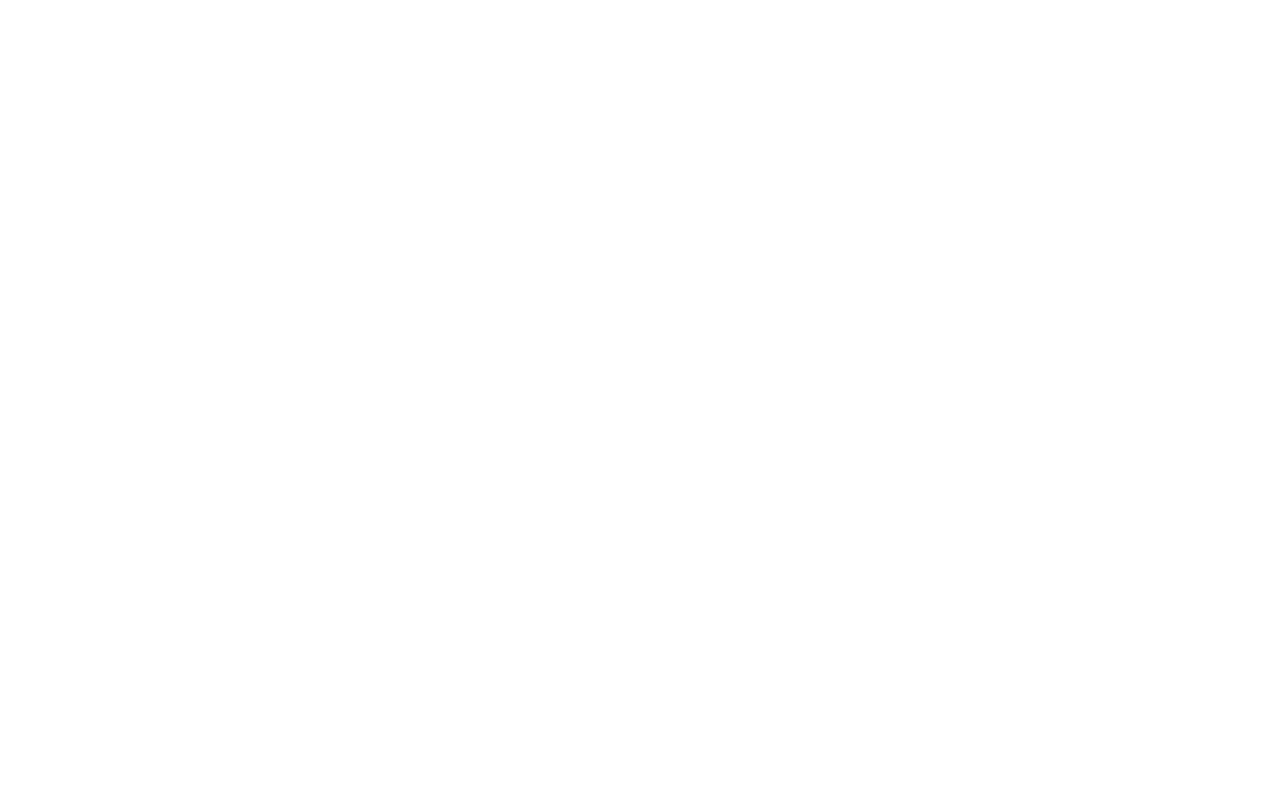
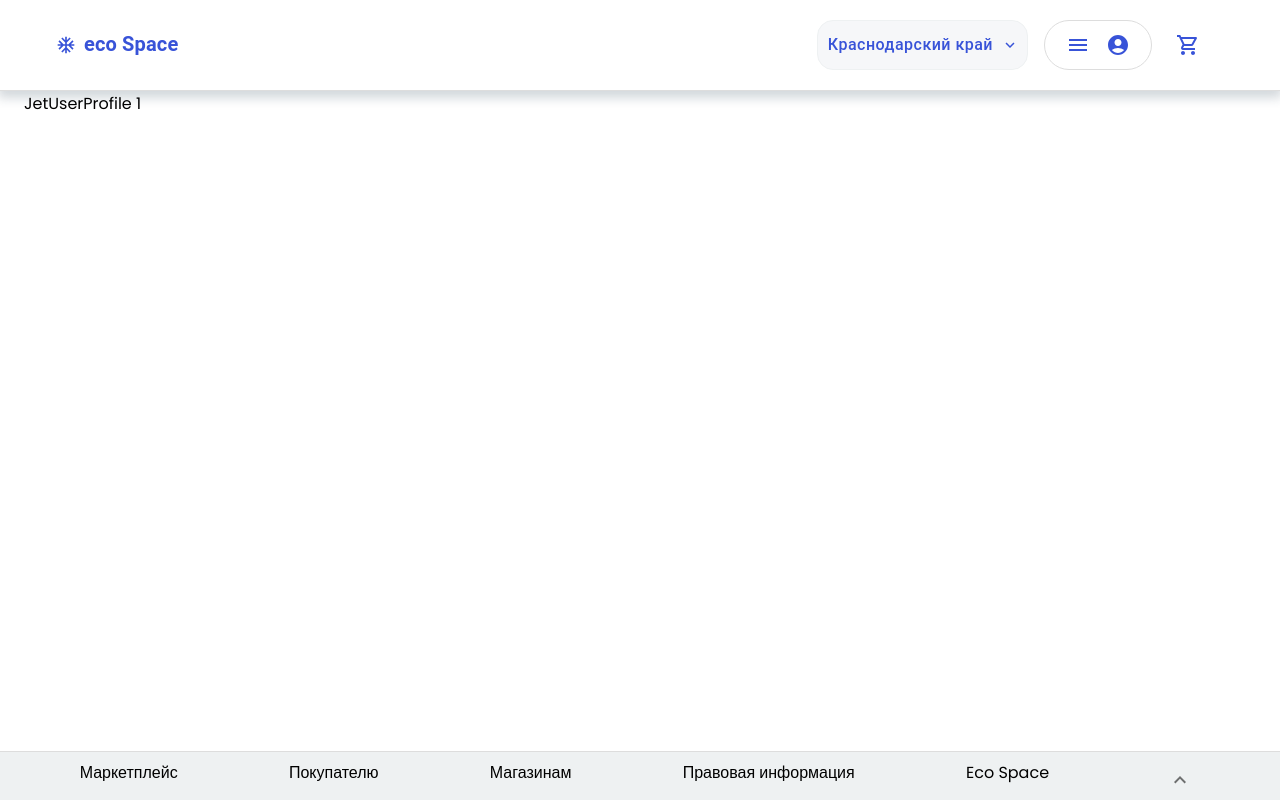
Before and after one commit to AndreyKharchenko/jet-the-dragon, a React (Create React App) app: page /profile/1/1 in a window 1280 px wide. Before the commit this address had no page. Built offline with nearby package versions, Linux system fonts and the light colour scheme.

Commit message:
#15 Add files for Profile page

```diff
--- a/src/App.tsx
+++ b/src/App.tsx
@@ -4,8 +4,10 @@ import LoginPage from './pages/LoginPage';
 import CartPage from './pages/CartPage';
 import ProductPage from './pages/ProductPage';
 import SupplierPage from './pages/SupplierPage';
+import ProfilePage from './pages/ProfilePage';
 import { Routes, Route } from 'react-router-dom';
 import './App.css';
+
 
 
 function App() {
@@ -18,6 +20,7 @@ function App() {
         <Route path="/cart" element={<CartPage />} />
         <Route path="product/:id" element={<ProductPage />} />
         <Route path="supplier/:id" element={<SupplierPage />} />
+        <Route path="profile/:type/:id" element={<ProfilePage />} />
       </Routes>
     </div>
   );
--- a/src/components/Login/JetSupplierLogin.tsx
+++ b/src/components/Login/JetSupplierLogin.tsx
@@ -8,12 +8,14 @@ import JetDatePicker from '../common/form-components/JetDatePicker';
 import style from './JetLogin.module.css';
 import { flexBetweenCenter, dFlexCol } from '../../themes/commonStyles';
 import { IProviderForm } from '../../models/login';
+import { useNavigate } from 'react-router-dom';
 
 
 const steps = ['Информация о физическом лице','Сведения об ИП', 'Декларация соответствия ТР ТС','Сведения о санитарной книге', 'Почти готово!'];
 
 const JetSupplierLogin: React.FC<{}> = () => {
   const [activeStep, setActiveStep] = useState<number>(0);
+  const navigate = useNavigate();
 
   const methods = useForm<IProviderForm>();
 
@@ -39,6 +41,8 @@ const JetSupplierLogin: React.FC<{}> = () => {
 
   const handleCompleteReg = (data: IProviderForm) => {
     console.log('complete registration', data);
+    navigate(`/profile/supplier/1`);
+
 
   };
   return (
--- a/src/components/Login/JetUserLogin.tsx
+++ b/src/components/Login/JetUserLogin.tsx
@@ -5,6 +5,7 @@ import { CountryType, IUserForm } from '../../models/login';
 import { FormProvider, SubmitHandler, useForm } from 'react-hook-form';
 import { JetInput } from '../common/form-components/JetInput';
 import { JetCheckbox } from '../common/form-components/JetCheckbox';
+import { useNavigate } from 'react-router-dom';
 
 // Sign-in or sign-up
 type actionType = {
@@ -20,10 +21,13 @@ const JetUserLogin: React.FC<{}> = (props) => {
     text: 'Войти'
   });
 
+  const navigate = useNavigate();
+
   const methods = useForm<IUserForm>();
 
   const onSubmit: SubmitHandler<IUserForm> = (data: IUserForm) => {
       console.log('data:', data);
+      navigate(`/profile/user/1`);
   }
 
   const countries: readonly CountryType[] = [
--- /dev/null
+++ b/src/components/Profile/JetSupplierProfile.tsx
@@ -0,0 +1,14 @@
+import React from 'react'
+
+interface ISupplierProfileProps {
+  id: number | string | null
+}
+
+
+const JetSupplierProfile: React.FC<ISupplierProfileProps> = ({id}) => {
+  return (
+    <div>JetSupplierProfile</div>
+  )
+}
+
+export default JetSupplierProfile;
--- /dev/null
+++ b/src/components/Profile/JetUserProfile.tsx
@@ -0,0 +1,13 @@
+import React, { useEffect } from 'react'
+
+interface IUserProfileProps {
+    id: number | string | null
+}
+
+const JetUserProfile: React.FC<IUserProfileProps> = ({id}) => {
+    return (
+        <div>JetUserProfile {id}</div>
+    )
+}
+
+export default JetUserProfile
--- /dev/null
+++ b/src/pages/ProfilePage.tsx
@@ -0,0 +1,49 @@
+import { Box, Container } from '@mui/material'
+import React from 'react'
+import { useParams } from 'react-router-dom'
+import JetFooter from '../components/Footer/JetFooter'
+import JetHeader from '../components/Header/JetHeader'
+import JetUserProfile from '../components/Profile/JetUserProfile'
+import JetSupplierProfile from '../components/Profile/JetSupplierProfile'
+
+const PROFILE_TYPES = {
+  SUPPLIER: 'SUPPLIER'
+}
+
+const ProfilePage = () => {
+
+  const {id, type} = useParams();
+  console.log('ID', id);
+  console.log('TYPE', type);
+  return (
+    <Box sx={{display: 'flex',flexDirection: 'column', height: '100vh'}}>
+        <Box>
+          <JetHeader headerType='profile' />
+        </Box>
+        <Box sx={{
+          display: 'flex',
+          flexDirection: 'column',
+          flexGrow: 1,
+          height: 100,
+          overflowY: 'scroll',
+        }}>
+          <Container maxWidth="xl" sx={{height:'100%'}}>
+            {
+              (type?.toUpperCase() == PROFILE_TYPES['SUPPLIER'])
+              ?
+                <JetSupplierProfile id={id || null}/>
+              :
+                <JetUserProfile id={id || null} />
+            }
+
+
+          </Container>
+        </Box>
+        <Box>
+          <JetFooter />
+        </Box>
+    </Box>
+  )
+}
+
+export default ProfilePage
--- a/src/pages/SupplierPage.tsx
+++ b/src/pages/SupplierPage.tsx
@@ -9,7 +9,7 @@ const SupplierPage: React.FC<{}> = () => {
   return (
     <Box sx={{display: 'flex',flexDirection: 'column', height: '100vh'}}>
         <Box>
-          <JetHeader headerType='product' />
+          <JetHeader headerType='supplier' />
           <JetOptionsTab />
         </Box>
         <Box sx={{
```
